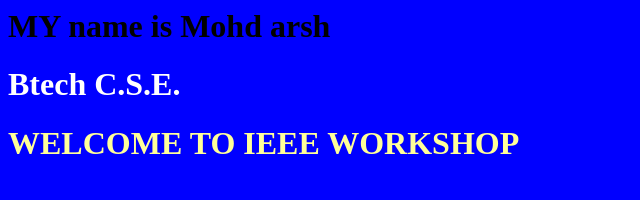
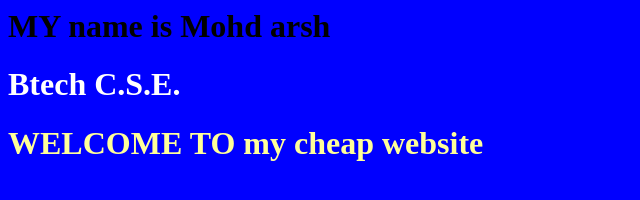
Before and after one commit to mohdarsh786/pqrs, a plain HTML site: page index.html in a window 1280 px wide. Shown: the whole page, without its empty margins (0-640 px from the left). Drawn offline with Linux system fonts and the light colour scheme.

Commit message:
Update index.html

```diff
--- a/index.html
+++ b/index.html
@@ -5,7 +5,7 @@
 
 <H1><FONT COLOR=white>Btech C.S.E.</H1>
 
-<H1><FONT COLOR="#FFFF99">WELCOME TO IEEE WORKSHOP</FONT></H1>
+<H1><FONT COLOR="#FFFF99">WELCOME TO my cheap website</FONT></H1>
 
 </BODY>
 
```
